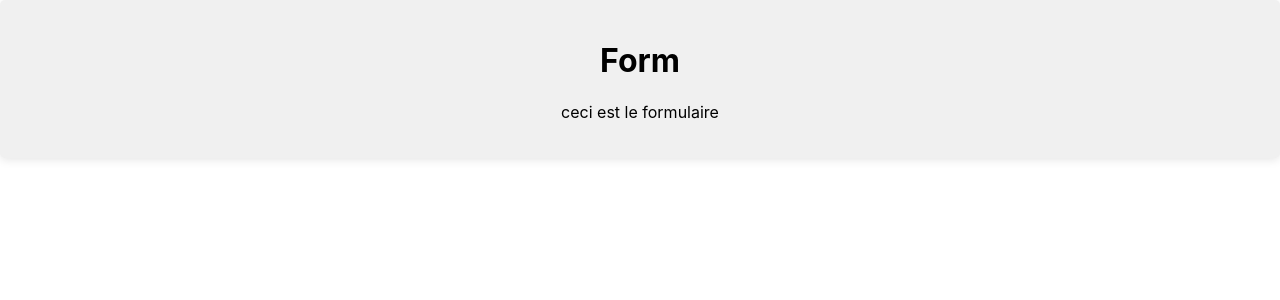
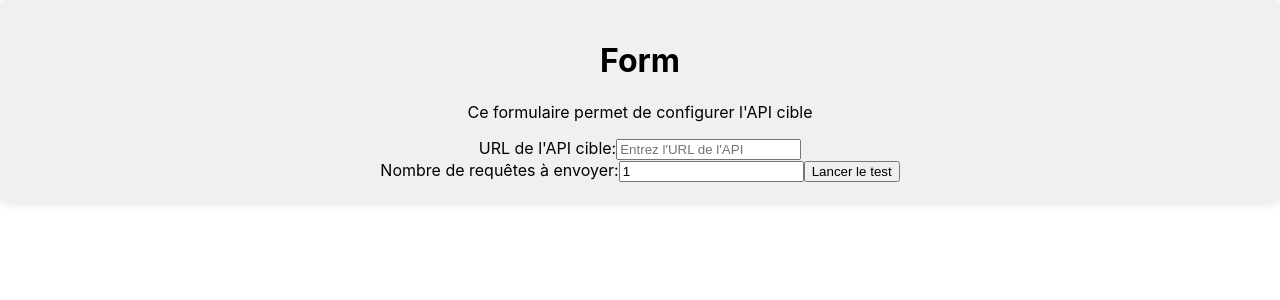
Before and after one commit to LucasPlebani/testeur-de-r-silience-d-API-, a React (Create React App) app in the folder resilience/: page / in a window 1280 px wide. Shown: the top 300 px of the page. Built offline with nearby package versions, Linux system fonts and the light colour scheme.

Commit message:
add form and template button

```diff
--- /dev/null
+++ b/resilience/src/component/button.jsx
@@ -0,0 +1,30 @@
+import React from "react";
+
+export default Button;
+
+function Button({ formData, apiUrl }) {
+    const handleClick = async () => {
+        try {
+            const response = await fetch(apiUrl, {
+                method: "POST",
+                headers: {
+                    "Content-Type": "application/json",
+                },
+                body: JSON.stringify(formData),
+            });
+            if (response.ok) {
+                console.log("Données envoyées avec succès !");
+            } else {
+                console.error("Erreur lors de l'envoi des données.");
+            }
+        } catch (error) {
+            console.error("Erreur réseau :", error);
+        }
+    };
+
+    return (
+        <button className="button" onClick={handleClick}>
+            Lancer le test
+        </button>
+    );
+}
--- a/resilience/src/component/form.jsx
+++ b/resilience/src/component/form.jsx
@@ -1,11 +1,39 @@
 import React from "react";
 import "./style/form.css";
+import Button from "./button.jsx";
 function Form() {
-  return (
-    <div className="form">
-      <h1>Form</h1>
-      <p>ceci est le formulaire</p>
-    </div>
-  );
+    const [apiUrl, setApiUrl] = React.useState("");
+    const [requestCount, setRequestCount] = React.useState(1);
+
+    const handleApiUrlChange = (e) => setApiUrl(e.target.value);
+    const handleRequestCountChange = (e) => setRequestCount(e.target.value);
+
+    return (
+        <div className="form">
+            <h1>Form</h1>
+            <p>Ce formulaire permet de configurer l'API cible</p>
+            <div>
+                <label htmlFor="apiUrl">URL de l'API cible:</label>
+                <input
+                    type="text"
+                    id="apiUrl"
+                    value={apiUrl}
+                    onChange={handleApiUrlChange}
+                    placeholder="Entrez l'URL de l'API"
+                />
+            </div>
+            <div>
+                <label htmlFor="requestCount">Nombre de requêtes à envoyer:</label>
+                <input
+                    type="number"
+                    id="requestCount"
+                    value={requestCount}
+                    onChange={handleRequestCountChange}
+                    min="1"
+                />
+                <Button />
+            </div>
+        </div>
+    );
 }
 export default Form;
```
